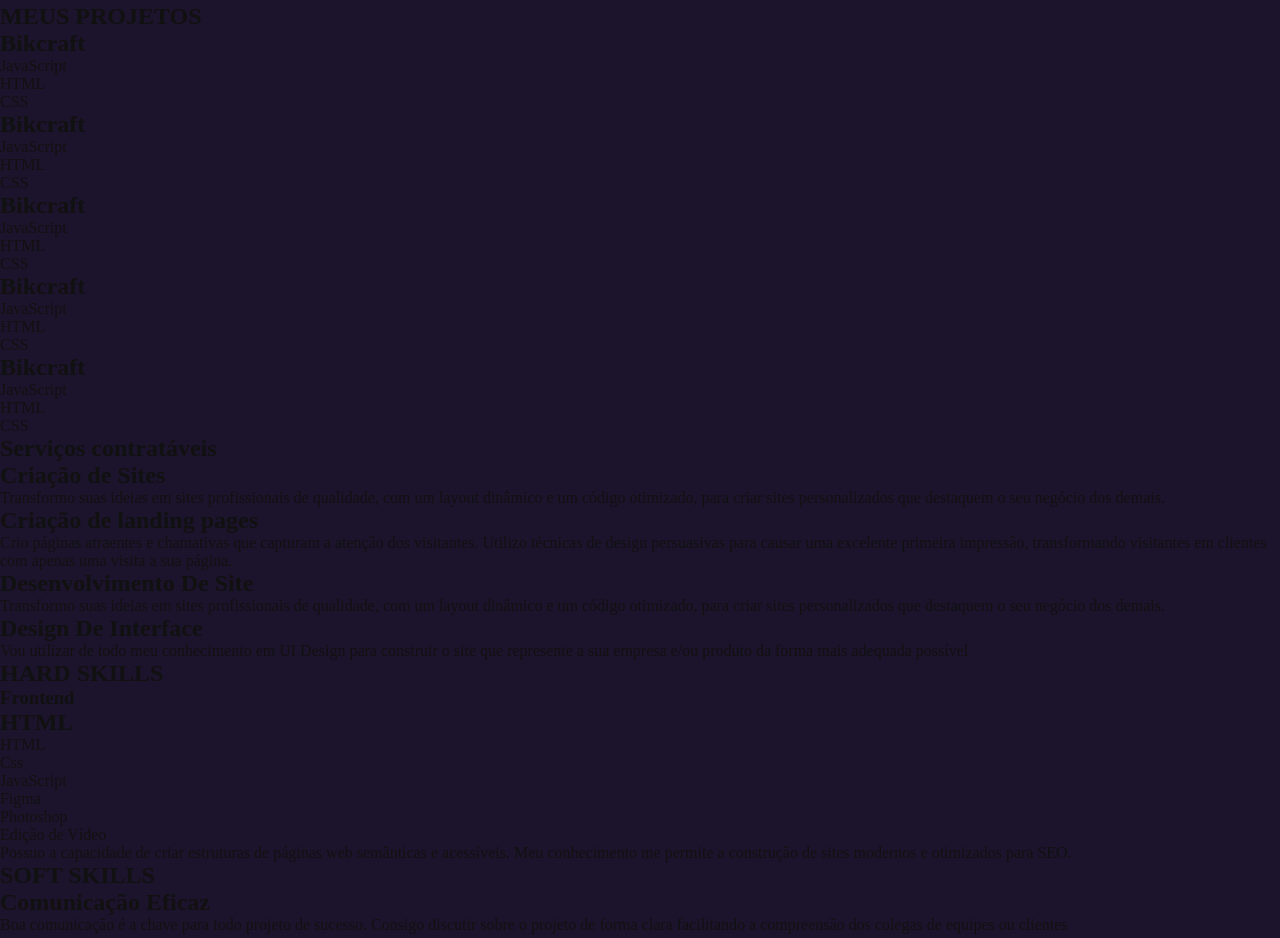
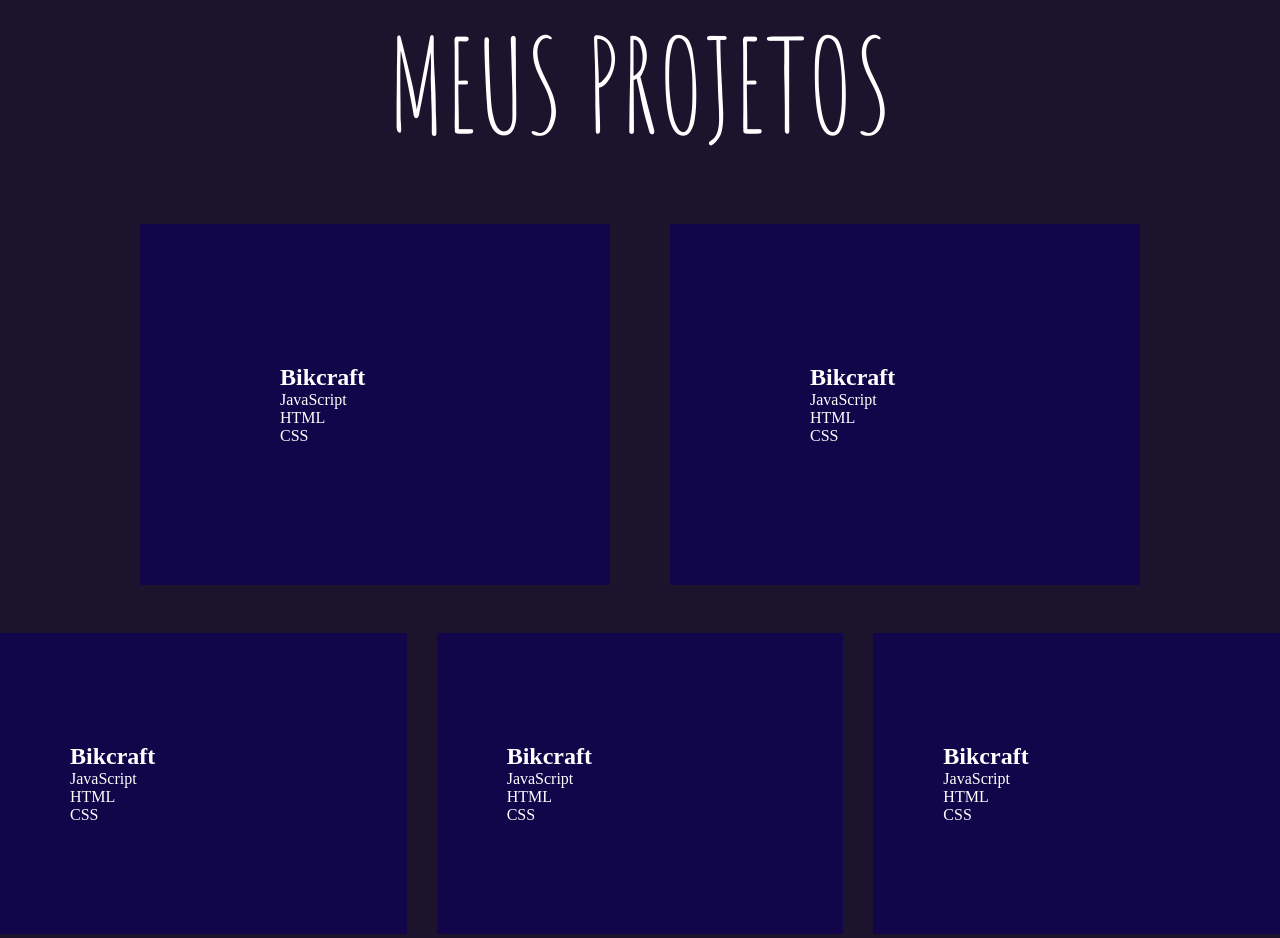
Before and after one commit to rdrglixboa/portfolio, a plain HTML site: page index.html in a window 1280 px wide. Shown: the part 977-1915 px from the top of the page. Drawn offline with nearby package versions, Linux system fonts and the light colour scheme.

Commit message:
add container projetos

```diff
--- a/index.html
+++ b/index.html
@@ -55,10 +55,10 @@
     </div>
   </main>
 
-  <section class="projetos_">
-    <!-- <div class="container"> -->
+  <section>
     <h1>MEUS PROJETOS</h1>
-    <div class="projeto__item_grande">
+    <div class="projetos__container">
+      <div class="projetos__item__grande">
         <h2>Bikcraft</h2>
         <!-- <img src="" alt="Bikcraft"> -->
         <ul>
@@ -68,7 +68,7 @@
           <!-- <img src="" alt="github_icon_dark"> -->
         </ul>
       </div>
-    <div class="projeto__item_grande">
+      <div class="projetos__item__grande">
         <h2>Bikcraft</h2>
         <!-- <img src="" alt="Bikcraft"> -->
         <ul>
@@ -78,7 +78,9 @@
           <!-- <img src="" alt="github_icon_dark"> -->
         </ul>
       </div>
-    <div class="projeto__item">
+    </div>
+    <div class="projetos__item__container">
+      <div class="projetos__item">
         <h2>Bikcraft</h2>
         <!-- <img src="" alt="Bikcraft"> -->
         <ul>
@@ -88,7 +90,7 @@
           <!-- <img src="" alt="github_icon_dark"> -->
         </ul>
       </div>
-    <div class="projeto__item">
+      <div class="projetos__item">
         <h2>Bikcraft</h2>
         <!-- <img src="" alt="Bikcraft"> -->
         <ul>
@@ -98,7 +100,7 @@
           <!-- <img src="" alt="github_icon_dark"> -->
         </ul>
       </div>
-    <div class="projeto__item">
+      <div class="projetos__item">
         <h2>Bikcraft</h2>
         <!-- <img src="" alt="Bikcraft"> -->
         <ul>
@@ -108,7 +110,8 @@
           <!-- <img src="" alt="github_icon_dark"> -->
         </ul>
       </div>
-    <!-- </div> -->
+    </div>
+
   </section>
 
   <section class="servicos">
--- a/style.css
+++ b/style.css
@@ -1,6 +1,6 @@
 body {
   margin: 0px;
-  color: #111111;
+  color: #fff;
 }
 
 h1,
@@ -106,3 +106,44 @@ body {
   font-family: var(--fonte-primaria);
   font-size: 24px;
 }
+
+/* PROJETOS */
+
+section h1 {
+  font-family: var(--fonte-secundaria);
+  text-align: center;
+  font-size: 128px;
+  font-weight: 400;
+}
+
+.projetos__container {
+  display: grid;
+  grid-template-columns: minmax(20%, 470px) minmax(20%, 470px);
+  justify-content: center;
+  gap: 60px;
+  margin-top: 60px;
+}
+
+.projetos__item__grande {
+  padding: 140px;
+  justify-content: center;
+  background-color: rgb(16, 6, 73);
+}
+
+.projetos__item__container {
+  display: grid;
+  grid-template-columns: minmax(20%, 470px) minmax(20%, 470px) minmax(
+      20%,
+      470px
+    );
+  justify-content: center;
+  gap: 30px;
+  margin-top: 48px;
+  margin-bottom: 120px;
+}
+
+.projetos__item {
+  padding: 110px 70px;
+  justify-content: center;
+  background-color: rgb(16, 6, 73);
+}
```
Lines whose indentation alone changed are shown as unchanged.
